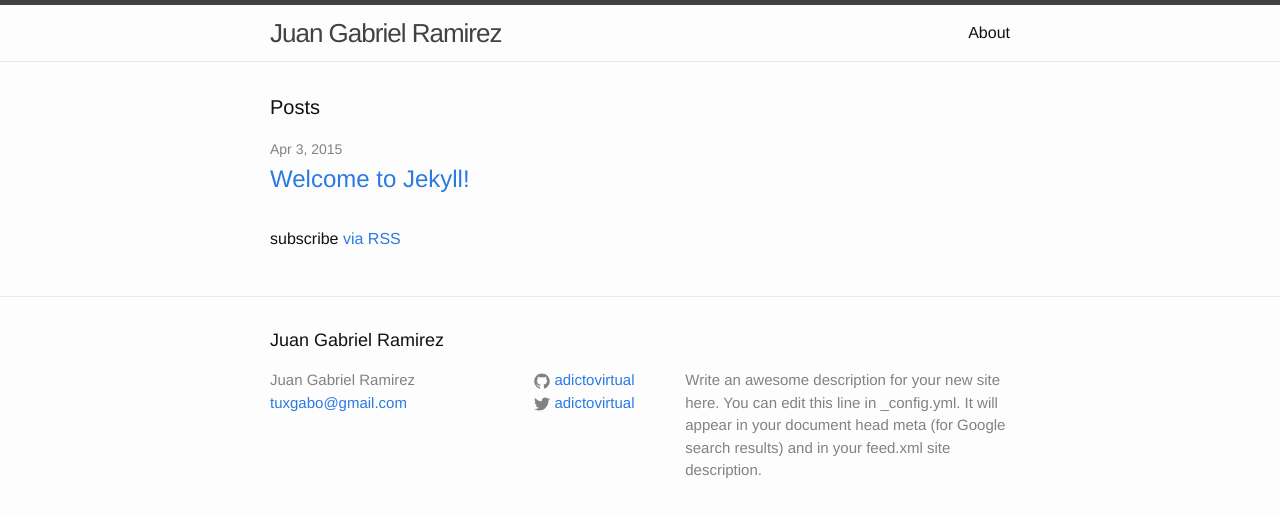
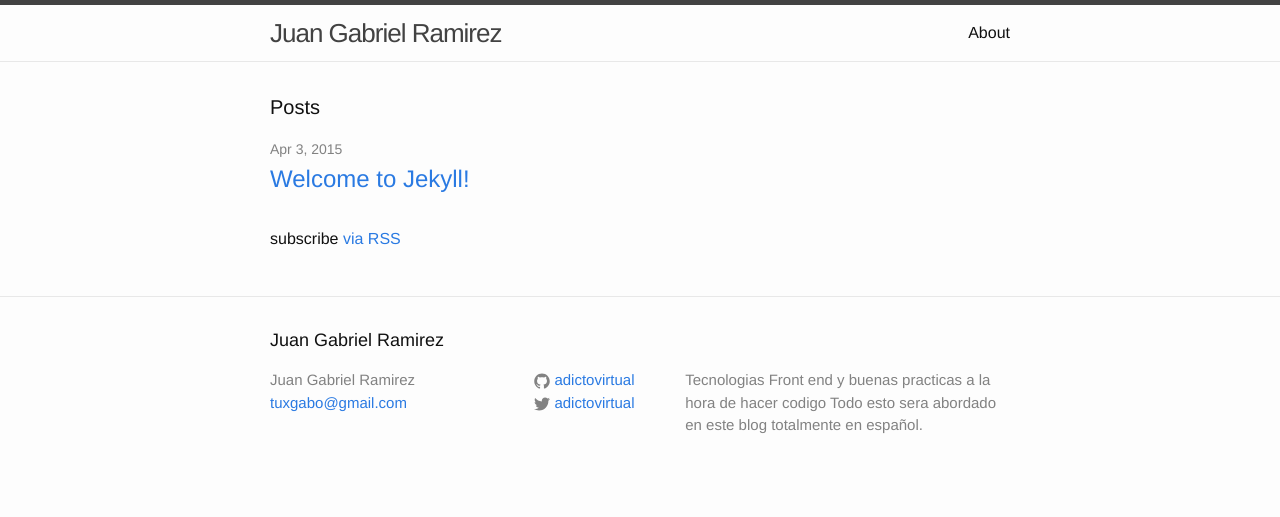
Before and after one commit to juanramirezc2/adictovirtual.github.io, a Jekyll site: the page built from index.html, in a window 1280 px wide. Shown: the top 517 px of the page. Built offline with Jekyll 4.4.1, drawn with Linux system fonts in a browser that asks for light colours.

Commit message:
description of the site

```diff
--- a/_config.yml
+++ b/_config.yml
@@ -2,9 +2,8 @@
 title: Juan Gabriel Ramirez
 email: tuxgabo@gmail.com
 description: > # this means to ignore newlines until "baseurl:"
-  Write an awesome description for your new site here. You can edit this
-  line in _config.yml. It will appear in your document head meta (for
-  Google search results) and in your feed.xml site description.
+  Tecnologias Front end y buenas practicas a la hora de hacer codigo
+  Todo esto sera abordado en este blog totalmente en español.
 baseurl: "" # the subpath of your site, e.g. /blog/
 url: "http://yourdomain.com" # the base hostname & protocol for your site
 twitter_username: adictovirtual
```
